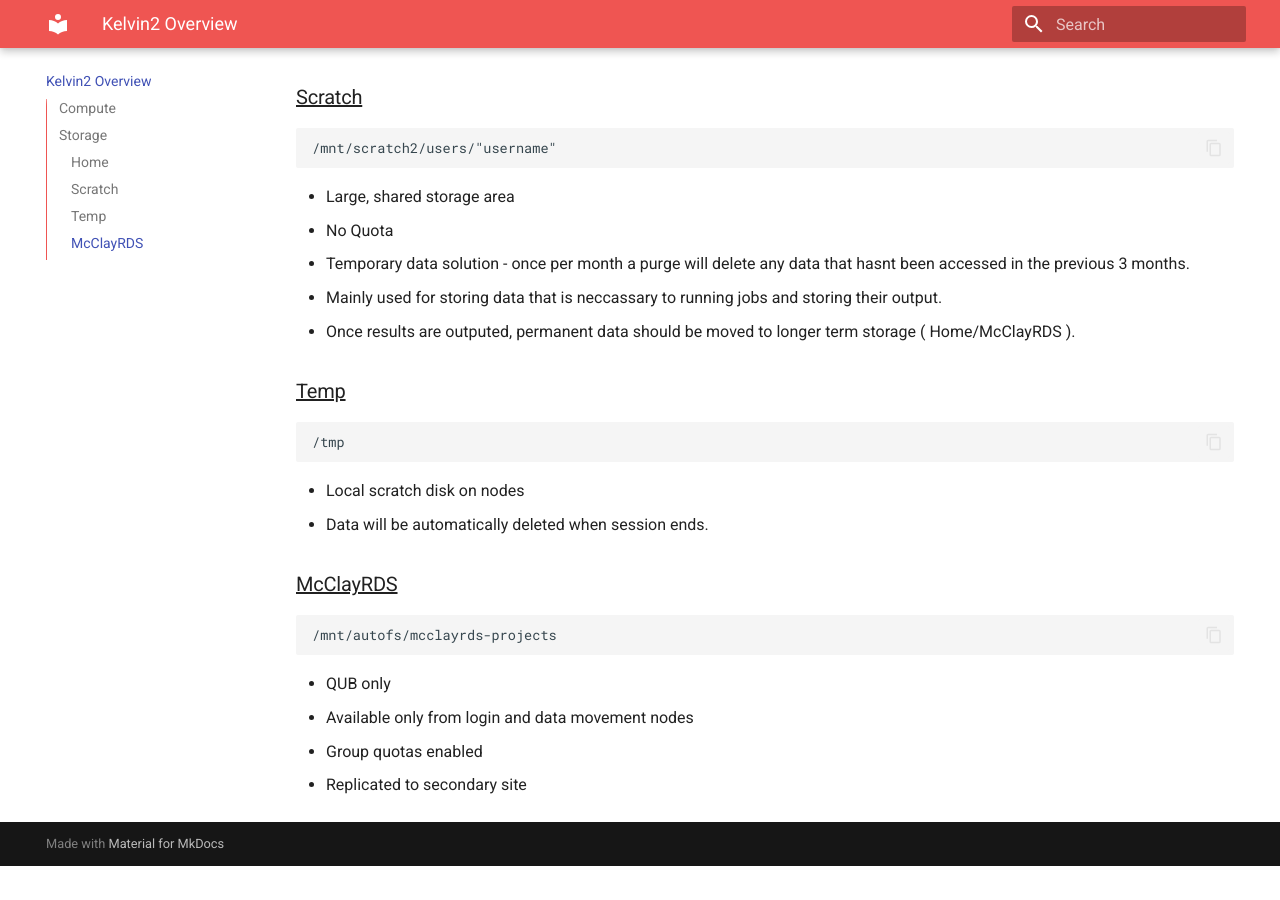
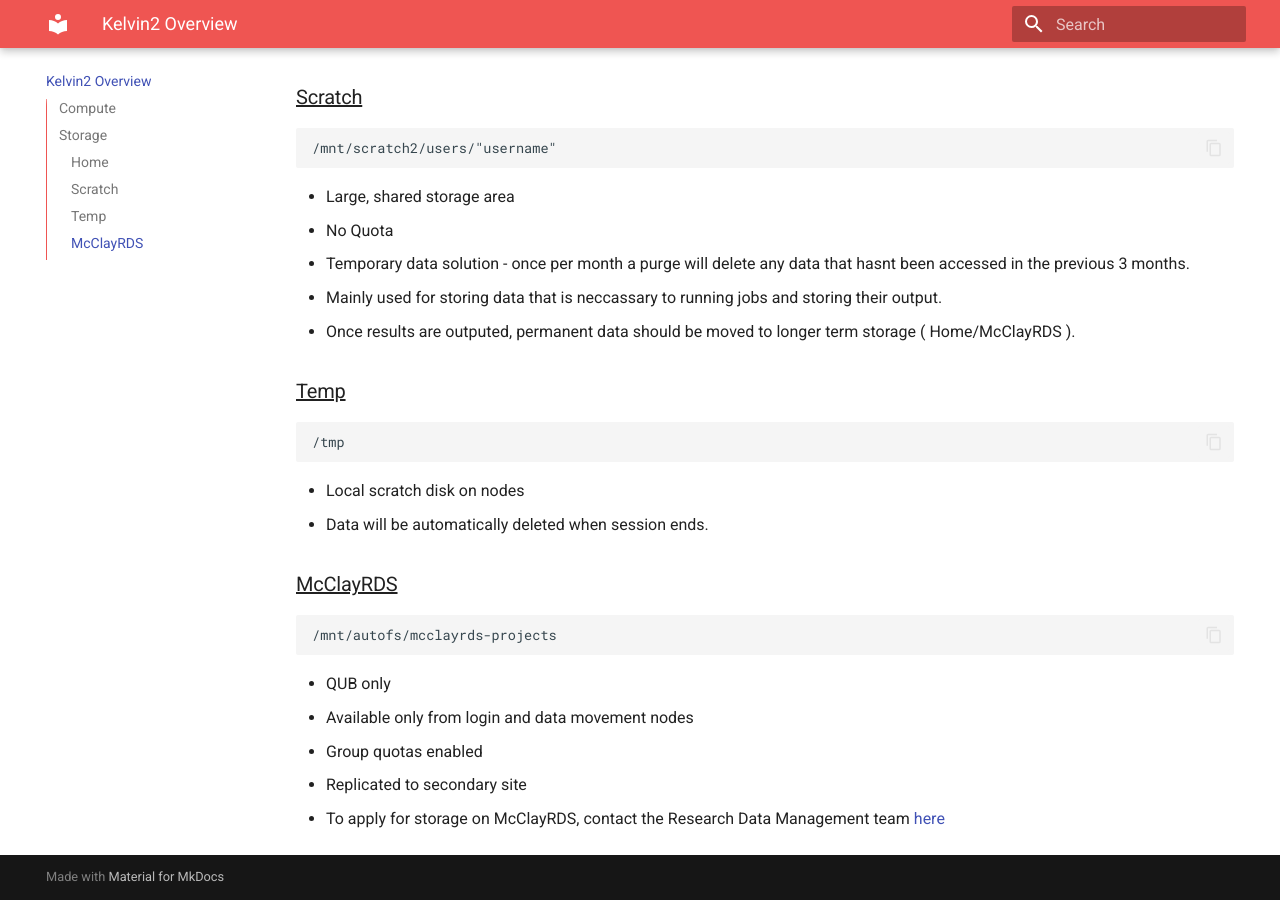
Before and after one commit to ethanbradley/nihpc-documentation, an MkDocs documentation site: the page built from docs/Kelvin2 Overview.md, in a window 1280 px wide and 900 px high, scrolled down 823 px. Built offline with MkDocs 1.6.1 and Material for MkDocs 9.7.7, drawn with Linux system fonts in a browser that asks for light colours; before the commit the page ends 1689 px from its top, so only the background shows below that.

Commit message:
Update Kelvin2 Overview.md

```diff
--- a/docs/Kelvin2 Overview.md
+++ b/docs/Kelvin2 Overview.md
@@ -45,3 +45,4 @@
 - Available only from  login and data movement nodes
 - Group quotas enabled
 - Replicated to secondary site
+- To apply for storage on McClayRDS, contact the Research Data Management team [here](https://libguides.qub.ac.uk/ResearchDataManagement/Introduction)
```
